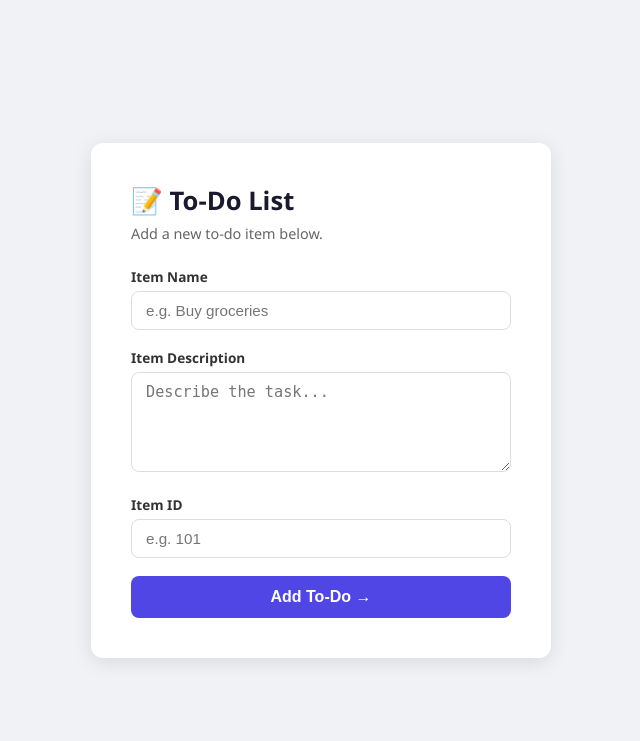
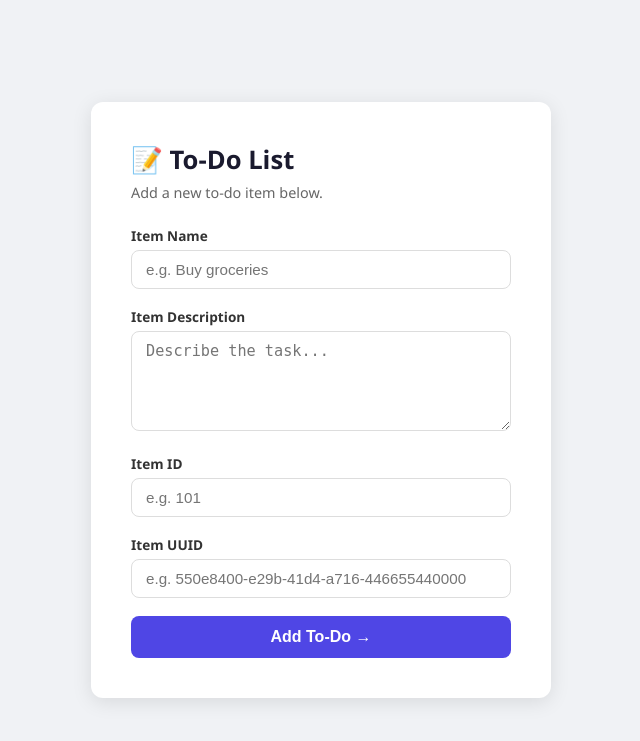
Before and after one commit to prrernaa/flask-mongodb-assignment, a Flask app: template templates/todo.html in a window 1280 px wide. Shown: the top 741 px of the page, without its empty margins (319-959 px from the left). Run offline with Flask 3, Linux system fonts and the light colour scheme; the template is opened without the code that fills it, so the values that code supplies are empty.

Commit message:
Add Item UUID field to To-Do form

```diff
--- a/templates/todo.html
+++ b/templates/todo.html
@@ -63,6 +63,9 @@
 <label for="itemId">Item ID</label>
       <input type="text" id="itemId" name="itemId" placeholder="e.g. 101" required />
 
+<label for="itemUuid">Item UUID</label>
+      <input type="text" id="itemUuid" name="itemUuid" placeholder="e.g. 550e8400-e29b-41d4-a716-446655440000" required />
+
       <button type="submit">Add To-Do →</button>
     </form>
   </div>
```
